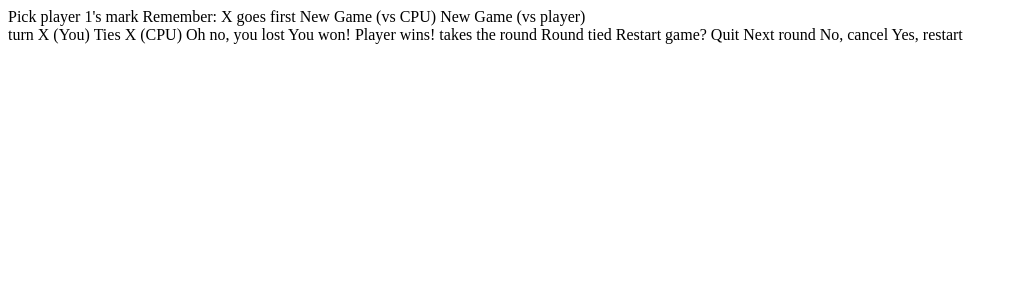
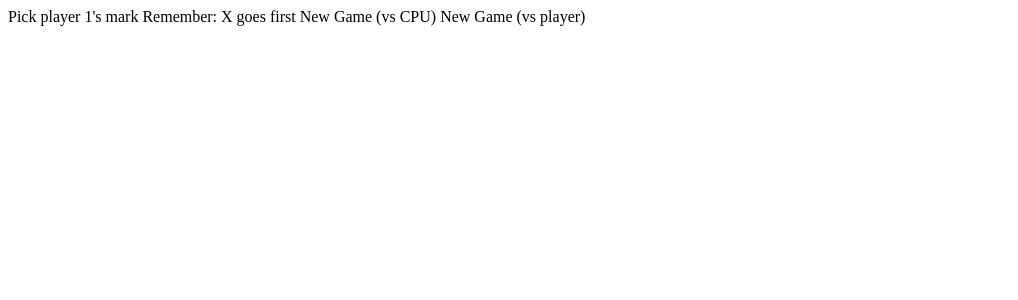
Before and after one commit to Cib-o/tic-tac-toe, a React (Create React App) app: page / in a window 1280 px wide. Shown: the top 300 px of the page, without its empty margins (0-1018 px from the left). Built offline with nearby package versions, Linux system fonts and the light colour scheme.

Commit message:
Created new file GameStart.jsx in components folder and changed App component

```diff
--- a/src/components/App.jsx
+++ b/src/components/App.jsx
@@ -5,29 +5,6 @@ function App() {
   return (
     <div>
       <GameMenu />
-
-      {/* <!-- Game board start --> */}
-
-      {/* <!-- x/o icon --> */} turn
-
-      X (You) {/*  <!-- Your score --> */}
-      Ties {/*  <!-- Ties score --> */}
-      X (CPU) {/* <!-- CPU score --> */}
-
-      Oh no, you lost
-      You won!
-      Player {/* <!-- 1/2 -->*/} wins!
-
-      {/*<!-- x/o icon -->*/} takes the round
-      Round tied
-      Restart game?
-
-      Quit
-      Next round
-      No, cancel
-      Yes, restart
-
-      {/*<!-- Game board end -->*/}
     </div>
   );
 }
```
Also changed, not shown: src/components/GameStart.jsx (added, +32 -0 lines).
